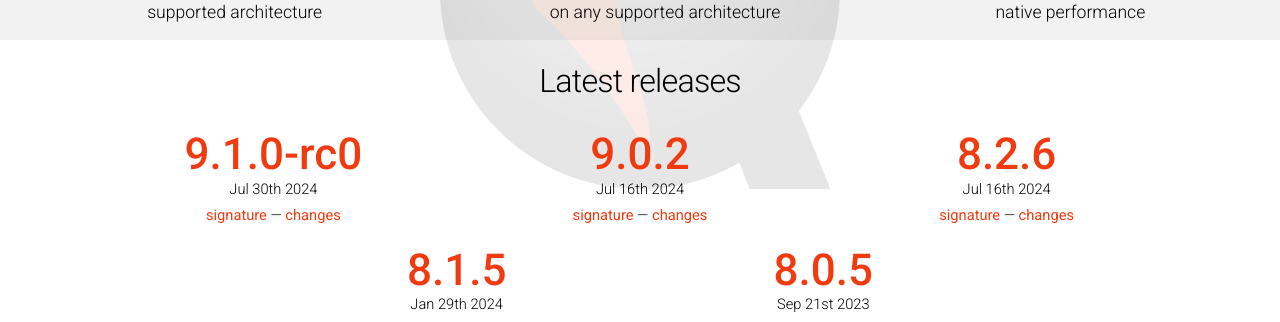
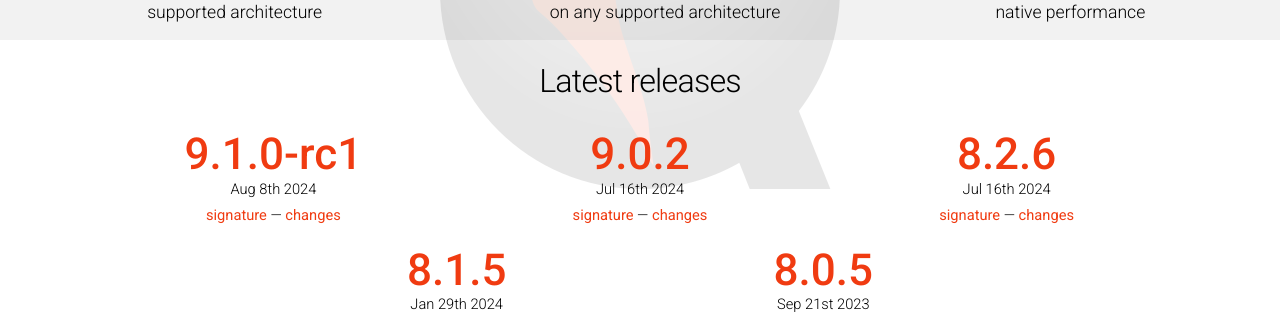
Before and after one commit to qemu/qemu-web, a Jekyll site: the page built from index.html, in a window 1280 px wide and 1260 px high. Shown: the part 726-1048 px from the top of the window. Built offline with Jekyll 4.4.1, drawn with Linux system fonts in a browser that asks for light colours; nearby versions of some CDN libraries.

Commit message:
add v9.1.0-rc1
Signed-off-by: Michael Roth <michael.roth@amd.com>

```diff
--- a/_data/releases.yml
+++ b/_data/releases.yml
@@ -1,6 +1,6 @@
 - branch: "9.1"
-  patch: 0-rc0
-  date: "Jul 30th 2024"
+  patch: 0-rc1
+  date: "Aug 8th 2024"
 - branch: "9.0"
   patch: 2
   date: "Jul 16th 2024"
```
